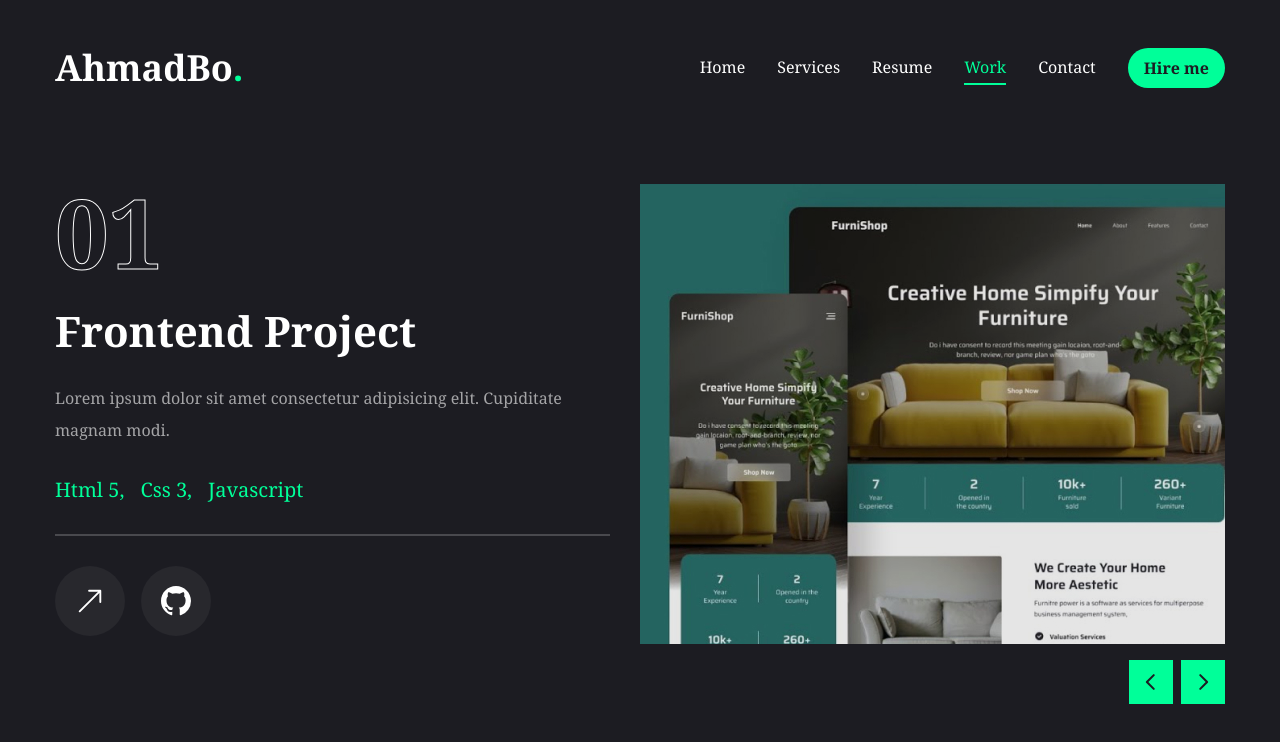
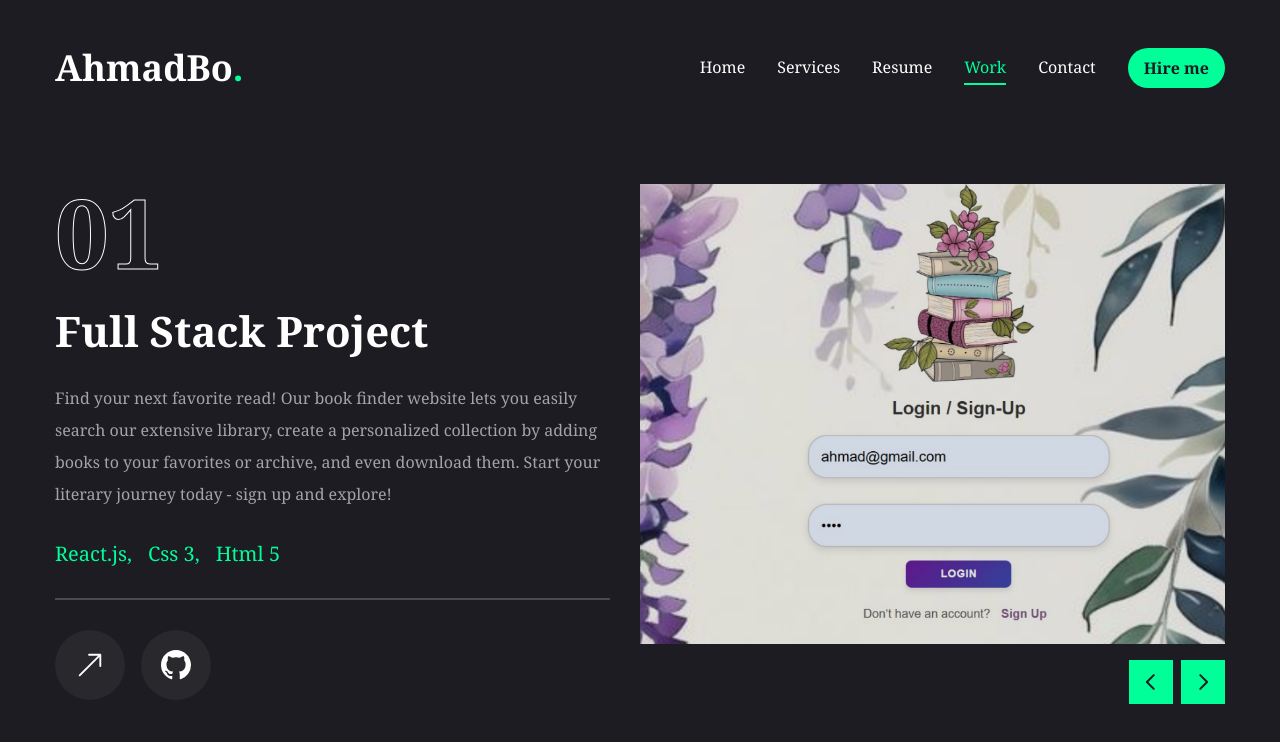
Before and after one commit to Ahmadalbouchi/ahmad-portfolio, a Next.js app: page /work in a window 1280 px wide. Shown: the top 742 px of the page. Built offline with nearby package versions, Linux system fonts and the light colour scheme.

Commit message:
fix 1st project

```diff
--- a/app/work/page.jsx
+++ b/app/work/page.jsx
@@ -22,14 +22,14 @@ import WorkSliderBtns from "@/components/WorkSliderBtns";
 const projects = [
     {
       num: "01",
-      category: "frontend",
+      category: "Full Stack",
       title: "Project 1",
       description:
-      "Lorem ipsum dolor sit amet consectetur adipisicing elit. Cupiditate magnam modi.",
-      stack : [{name: "Html 5"}, {name: "Css 3"}, {name: "Javascript"}],
-      image : '/assets/work/thumb1.png',
-      live: "",
-      github:"",
+      "Find your next favorite read! Our book finder website lets you easily search our extensive library, create a personalized collection by adding books to your favorites or archive, and even download them.  Start your literary journey today - sign up and explore!",
+      stack : [{name: "React.js"}, {name: "Css 3"}, {name: "Html 5"}],
+      image : '/assets/work/bookfinder.png',
+      live: "http://bookfinderappv2.onrender.com",
+      github:"https://github.com/ro-bala/bookFinderAppV2",
     },
     {
         num: "02",
```
Also changed, not shown: public/assets/work/bookfinder.png (added), public/assets/work/bookfinder1.png (added).
